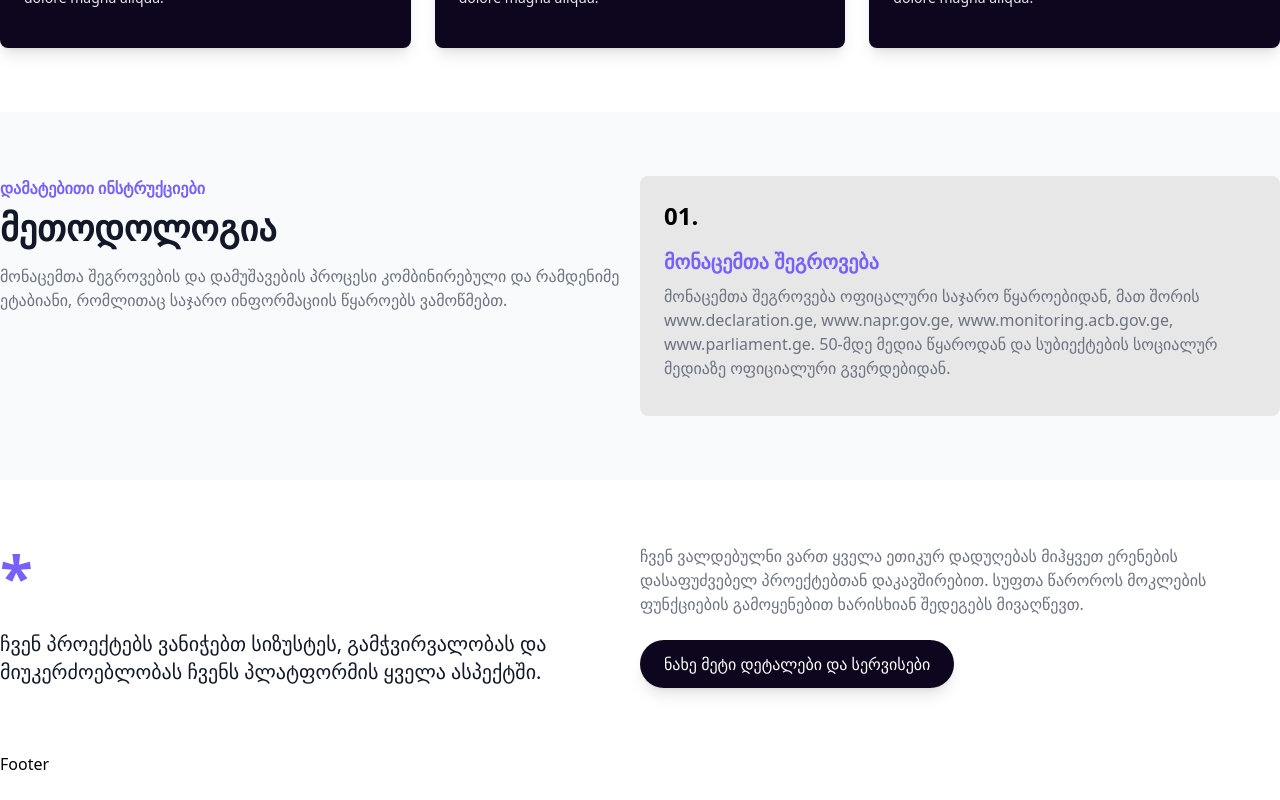
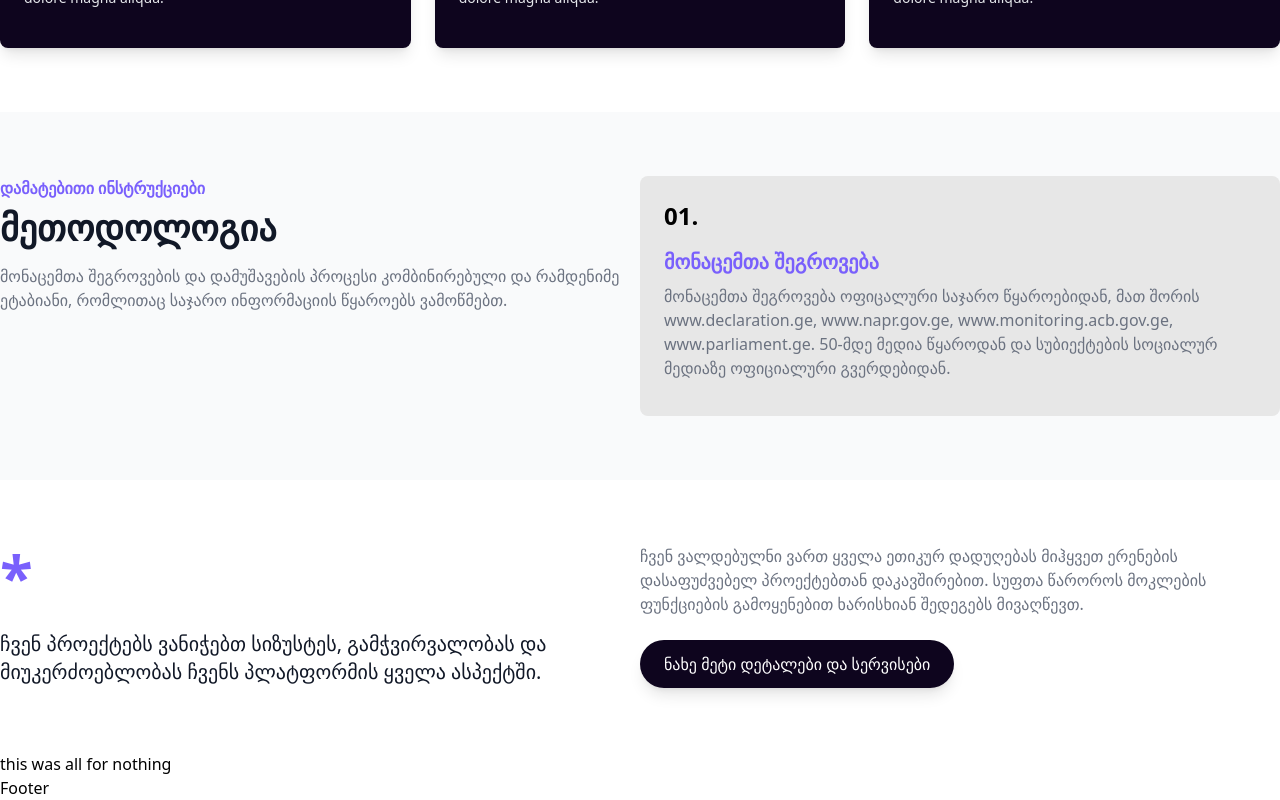
Before and after one commit to Dzzjio/vinici-frontend, a React (Create React App) app: page / in a window 1280 px wide. Shown: the part 5918-6718 px from the top of the page. Before the commit the page ends 6694 px from the top, so only its background shows below. Built offline with nearby package versions, Linux system fonts and the light colour scheme.

Commit message:
i got stopped?

```diff
--- a/src/pages/home/home.jsx
+++ b/src/pages/home/home.jsx
@@ -69,6 +69,7 @@ const HomePage = () => {
     <section>
       <MethodologiesFullView />
     </section>
+    <h1>this was all for nothing </h1>
     </>
   );
 };
```
